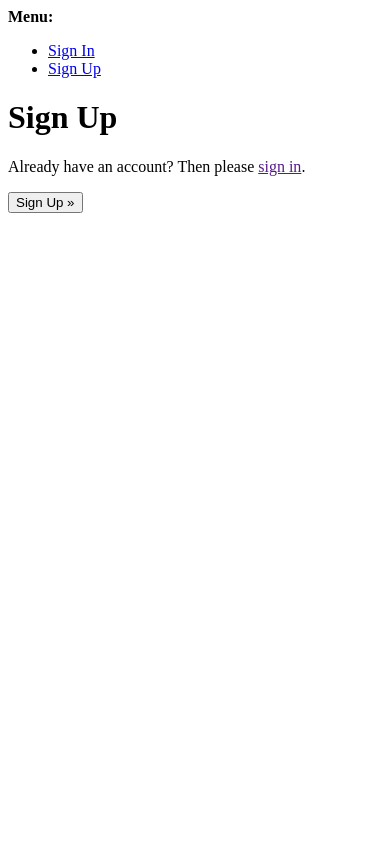
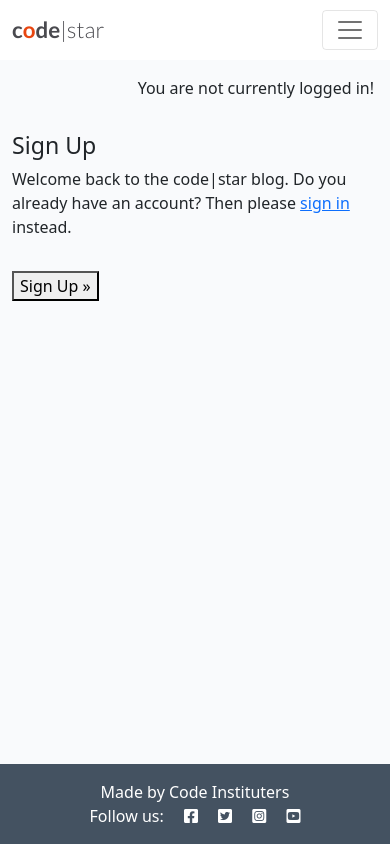
Before and after one commit to CI-Duncan/Django_Blog_learn, a Django app: template templates/account/signup.html in a window 390 px wide. Run offline with Django 4.2, Linux system fonts and the light colour scheme; the template is opened without the code that fills it: most values are stand-ins (such as "Sample title", 1, 10 or a date in 2020).

Commit message:
Registration styles co-ordinated with site

```diff
--- a/codestar/settings.py
+++ b/codestar/settings.py
@@ -29,7 +29,7 @@ TEMPLATES_DIR = os.path.join(BASE_DIR, 'templates')
 SECRET_KEY = os.environ.get("SECRET_KEY")
 
 # SECURITY WARNING: don't run with debug turned on in production!
-DEBUG = False
+DEBUG = True
 
 ALLOWED_HOSTS = ['8000-ciduncan-djangobloglear-0w0e4rkbk89.ws.codeinstitute-ide.net', '.herokuapp.com']
 
--- a/templates/account/signup.html
+++ b/templates/account/signup.html
@@ -1,14 +1,22 @@
-{% extends "account/base.html" %}
+{% extends "base.html" %}
 
 {% load i18n %}
 
 {% block head_title %}{% trans "Signup" %}{% endblock head_title %}
 
 {% block content %}
-<h1>{% trans "Sign Up" %}</h1>
-
-<p>{% blocktrans %}Already have an account? Then please <a href="{{ login_url }}">sign in</a>.{% endblocktrans %}</p>
-
+<div class="container">
+  <div class="row">
+    <div class="col-md-8 mt-3 offset-md-2">
+      <h3>{% trans "Sign Up" %}</h3>
+        <p>{% blocktrans %}
+          Welcome back to the code|star blog.
+          Do you already have an account? Then please <a href="{{ login_url }}">sign in</a> instead.
+        {% endblocktrans %}</p>
+    </div>
+  </div>
+  <div class="row">
+    <div class="col-md-8 mt-3 offset-md-2">
       <form class="signup" id="signup_form" method="post" action="{% url 'account_signup' %}">
         {% csrf_token %}
         {{ form.as_p }}
@@ -17,5 +25,8 @@
         {% endif %}
         <button type="submit">{% trans "Sign Up" %} &raquo;</button>
       </form>
+    </div>
+  </div>
+</div>
 
 {% endblock content %}
--- a/templates/base.html
+++ b/templates/base.html
@@ -86,6 +86,11 @@
 
     <main class="flex-shrink-0 main-bg">
 
+        {% if user.is_authenticated %}
+        <p class="text-end m-3">You are logged in as {{ user }}</p>
+        {% else %}
+        <p class="text-end m-3">You are not currently logged in!</p>
+        {% endif %}
         {% block content %}
         <!-- Content Goes here -->
         {% endblock content %}
```
Also changed, not shown: templates/account/logout.html (+9 -4 lines). Lines whose indentation alone changed are shown as unchanged.
